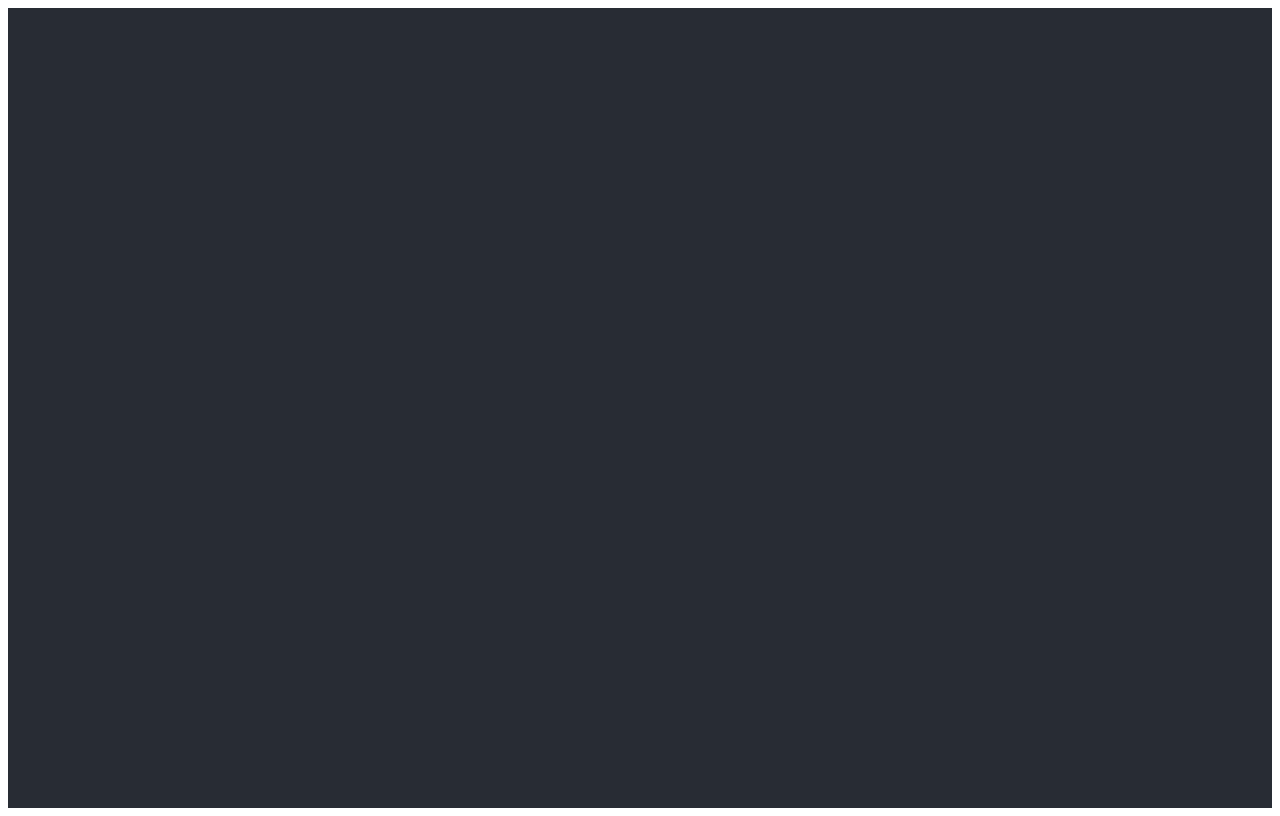
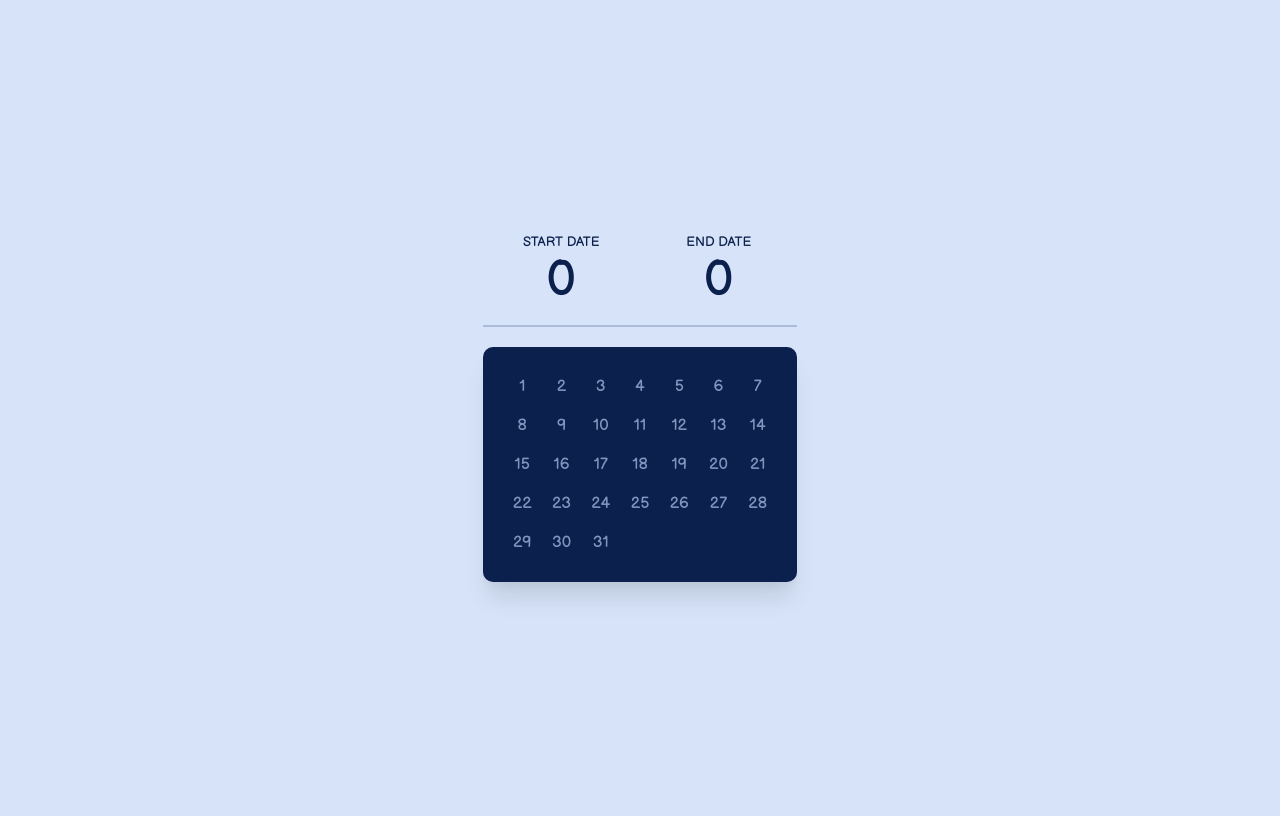
Before and after one commit to Prat9501/calender-picker, a React (Create React App) app: page / in a window 1280 px wide. Built offline with nearby package versions, Linux system fonts and the light colour scheme.

Commit message:
front end

```diff
--- a/src/App.css
+++ b/src/App.css
@@ -1,38 +1,68 @@
-.App {
-  text-align: center;
+@import url('https://fonts.googleapis.com/css2?family=Balsamiq+Sans&display=swap');
+
+* {
+  padding: 0;
+  margin: 0;
 }
 
-.App-logo {
-  height: 40vmin;
-  pointer-events: none;
-}
-
-@media (prefers-reduced-motion: no-preference) {
-  .App-logo {
-    animation: App-logo-spin infinite 20s linear;
-  }
-}
-
-.App-header {
-  background-color: #282c34;
+body {
+  font-family: 'Balsamiq Sans', cursive !important;
+  background: #d6e3f8;
   min-height: 100vh;
   display: flex;
   flex-direction: column;
   align-items: center;
   justify-content: center;
-  font-size: calc(10px + 2vmin);
-  color: white;
 }
 
-.App-link {
-  color: #61dafb;
+button {
+  font-family: 'Balsamiq Sans', cursive !important;
 }
 
-@keyframes App-logo-spin {
-  from {
-    transform: rotate(0deg);
-  }
-  to {
-    transform: rotate(360deg);
-  }
+.date-chooser {
+  display: flex;
+  margin-bottom: 20px;
 }
+
+.date-chooser-button {
+  color: #0b204c;
+  text-transform: uppercase;
+  flex: 1;
+  padding: 15px;
+  background: none;
+  cursor: pointer;
+  border: none;
+  border-bottom: 2px solid rgba(11, 32, 76, 0.2);
+  outline: none;
+}
+
+.date-chooser-button span {
+  display: block;
+  min-height: 60px;
+  font-size: 50px;
+}
+
+.calendar {
+  max-width: 400px;
+  border-radius: 10px;
+  display: grid;
+  grid-template-columns: repeat(7, 1fr);
+  box-shadow: 0 20px 25px -5px rgba(0, 0, 0, 0.1),
+    0 10px 10px -5px rgba(0, 0, 0, 0.04);
+  background: #0b204c;
+  color: #fff;
+  padding: 20px;
+}
+
+.calendar-day {
+  display: flex;
+  align-items: center;
+  justify-content: center;
+  padding: 10px;
+  transition: 0.3s ease background;
+  border: none;
+  outline: none;
+  cursor: pointer;
+  color: #8096c1;
+  background: none;
+}
--- a/src/App.js
+++ b/src/App.js
@@ -1,13 +1,27 @@
 import React from 'react';
 import './App.css';
 
-function App() {
+const calendarDates = Array(31)
+  .fill(0)
+  .map((e, i) => i);
+
+export default function App() {
   return (
-    <div className="App">
-      <header className="App-header">
-      </header>
-    </div>
+    <>
+      <div className="date-chooser">
+        <button className="date-chooser-button">
+          Start Date <span>0</span>
+        </button>
+        <button className="date-chooser-button">
+          End Date <span>0</span>
+        </button>
+      </div>
+
+      <div className="calendar">
+        {calendarDates.map((day, index) => {
+          return <div className="calendar-day">{day + 1}</div>;
+        })}
+      </div>
+    </>
   );
 }
-
-export default App;
```
